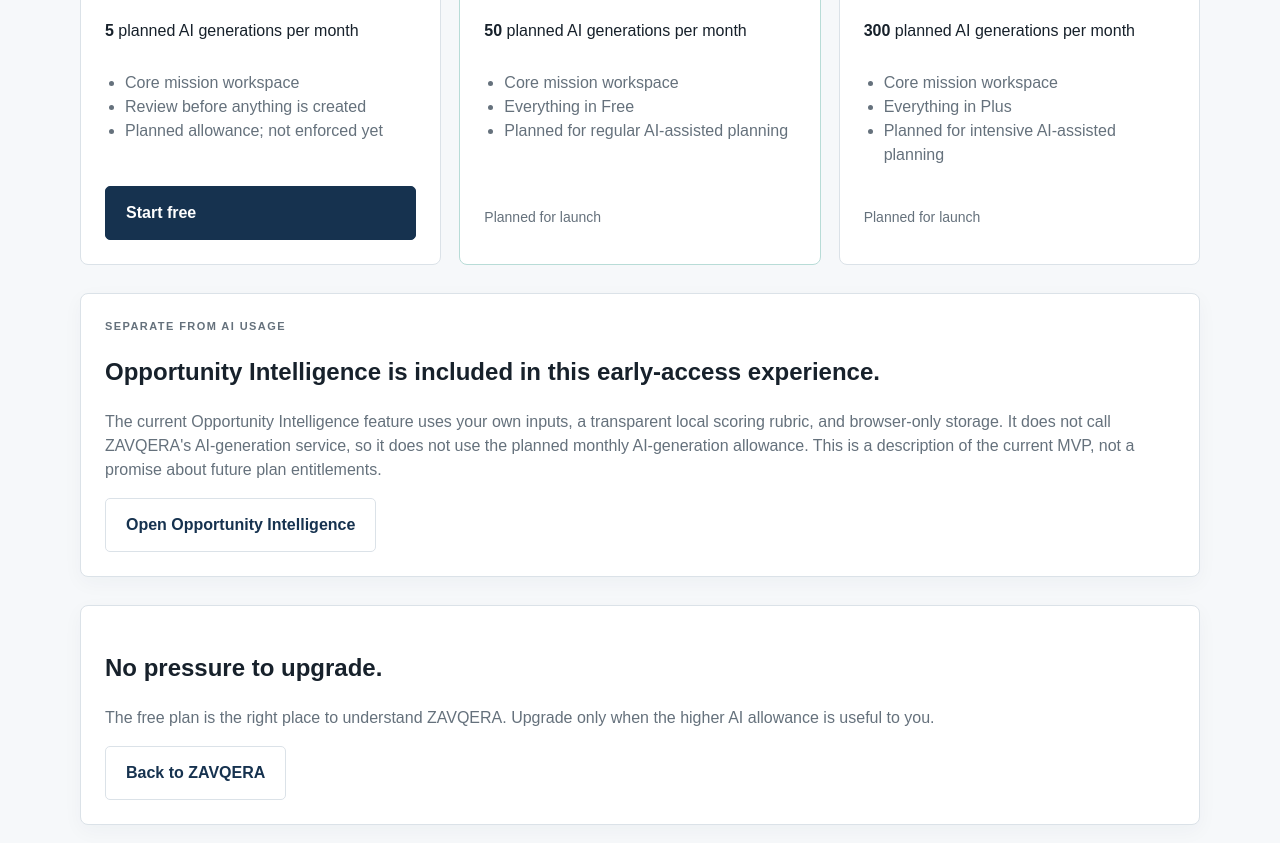
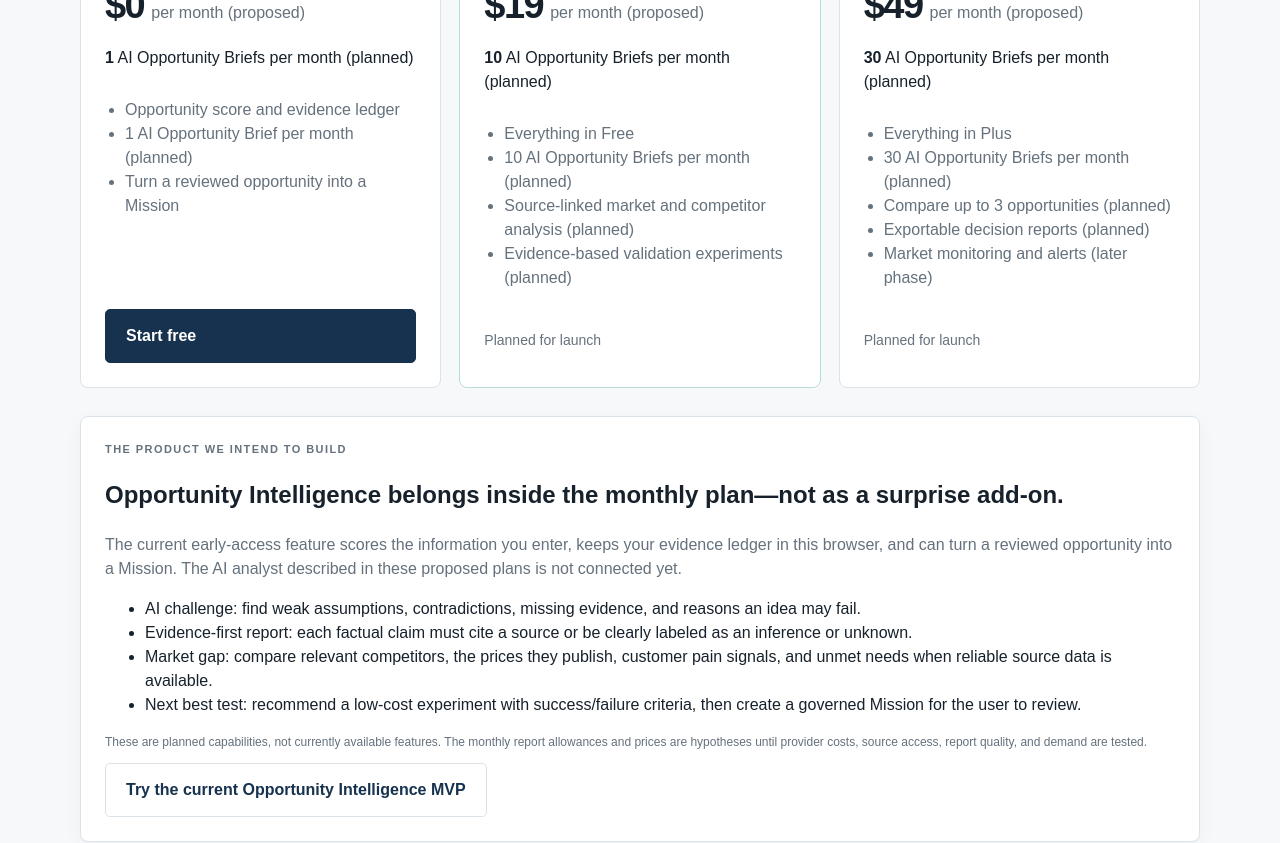
Before and after one commit to abdalrhmanata-gif/Nexo, a Next.js app in the folder apps/web/: page /pricing in a window 1280 px wide. Shown: the part 680-1523 px from the top of the page. Built offline with nearby package versions, Linux system fonts and the light colour scheme; no server answers.

Commit message:
feat(web): position Opportunity Intelligence inside monthly plans

```diff
--- a/apps/web/app/pricing/page.tsx
+++ b/apps/web/app/pricing/page.tsx
@@ -2,30 +2,66 @@
 import { LocalizedText } from "../../components/localized-text";
 
 const plans = [
-  { name: "Free", price: "$0", generations: "5", className: "", cta: true },
-  { name: "Plus", price: "$9", generations: "50", className: "pricing-card-featured", cta: false },
-  { name: "Pro", price: "$25", generations: "300", className: "pricing-card-pro", cta: false },
+  {
+    name: "Free",
+    price: "$0",
+    reports: "1",
+    className: "",
+    cta: true,
+    features: [
+      "Opportunity score and evidence ledger",
+      "1 AI Opportunity Brief per month (planned)",
+      "Turn a reviewed opportunity into a Mission",
+    ],
+  },
+  {
+    name: "Plus",
+    price: "$19",
+    reports: "10",
+    className: "pricing-card-featured",
+    cta: false,
+    features: [
+      "Everything in Free",
+      "10 AI Opportunity Briefs per month (planned)",
+      "Source-linked market and competitor analysis (planned)",
+      "Evidence-based validation experiments (planned)",
+    ],
+  },
+  {
+    name: "Pro",
+    price: "$49",
+    reports: "30",
+    className: "pricing-card-pro",
+    cta: false,
+    features: [
+      "Everything in Plus",
+      "30 AI Opportunity Briefs per month (planned)",
+      "Compare up to 3 opportunities (planned)",
+      "Exportable decision reports (planned)",
+      "Market monitoring and alerts (later phase)",
+    ],
+  },
 ];
 
 export default function PricingPage() {
   return <div className="container">
     <section className="pricing-hero">
       <p className="eyebrow"><LocalizedText en="Pricing" /></p>
-      <h1><LocalizedText en="Choose the amount of AI work you need." /></h1>
-      <p><LocalizedText en="Start free. Upgrade when ZAVQERA becomes part of your regular workflow." /></p>
-      <p className="pricing-status"><LocalizedText en="All plan prices and monthly AI allowances are launch-planning estimates. Paid billing and monthly usage enforcement are not enabled." /></p>
+      <h1><LocalizedText en="Find the opportunity. Prove it. Turn it into action." /></h1>
+      <p><LocalizedText en="One monthly plan should take you from an early idea to evidence, a clear decision, and a governed Mission." /></p>
+      <p className="pricing-status"><LocalizedText en="Proposed launch pricing, not active offers. Paid billing, AI Opportunity Briefs, and usage enforcement are not enabled yet." /></p>
     </section>
     <section className="pricing" aria-labelledby="pricing-heading">
-      <h2 id="pricing-heading" className="visually-hidden"><LocalizedText en="ZAVQERA plans" /></h2>
+      <h2 id="pricing-heading" className="visually-hidden"><LocalizedText en="Proposed monthly plans" /></h2>
       <div className="pricing-grid">
         {plans.map((plan) => <article key={plan.name} className={`pricing-card ${plan.className}`}>
           <p className="pricing-name"><LocalizedText en={plan.name} /></p>
-          <div className="pricing-price"><strong>{plan.price}</strong><span><LocalizedText en="per month" /></span></div>
-          <p className="pricing-allowance"><strong>{plan.generations}</strong> <LocalizedText en="planned AI generations per month" /></p>
+          <div className="pricing-price"><strong>{plan.price}</strong><span><LocalizedText en="per month (proposed)" /></span></div>
+          <p className="pricing-allowance">
+            <strong>{plan.reports}</strong> <LocalizedText en="AI Opportunity Briefs per month (planned)" />
+          </p>
           <ul>
-            <li><LocalizedText en="Core mission workspace" /></li>
-            <li><LocalizedText en={plan.name === "Free" ? "Review before anything is created" : plan.name === "Plus" ? "Everything in Free" : "Everything in Plus"} /></li>
-            <li><LocalizedText en={plan.name === "Free" ? "Planned allowance; not enforced yet" : plan.name === "Plus" ? "Planned for regular AI-assisted planning" : "Planned for intensive AI-assisted planning"} /></li>
+            {plan.features.map((feature) => <li key={feature}><LocalizedText en={feature} /></li>)}
           </ul>
           {plan.cta
             ? <Link className="button pricing-cta" href="/auth/sign-up"><LocalizedText en="Start free" /></Link>
@@ -34,14 +70,21 @@
       </div>
     </section>
     <section className="pricing-note card" aria-labelledby="opportunity-intelligence-pricing-heading">
-      <p className="eyebrow"><LocalizedText en="Separate from AI usage" /></p>
-      <h2 id="opportunity-intelligence-pricing-heading"><LocalizedText en="Opportunity Intelligence is included in this early-access experience." /></h2>
-      <p><LocalizedText en="The current Opportunity Intelligence feature uses your own inputs, a transparent local scoring rubric, and browser-only storage. It does not call ZAVQERA's AI-generation service, so it does not use the planned monthly AI-generation allowance. This is a description of the current MVP, not a promise about future plan entitlements." /></p>
-      <Link className="button button-quiet" href="/app/opportunities"><LocalizedText en="Open Opportunity Intelligence" /></Link>
+      <p className="eyebrow"><LocalizedText en="The product we intend to build" /></p>
+      <h2 id="opportunity-intelligence-pricing-heading"><LocalizedText en="Opportunity Intelligence belongs inside the monthly plan—not as a surprise add-on." /></h2>
+      <p><LocalizedText en="The current early-access feature scores the information you enter, keeps your evidence ledger in this browser, and can turn a reviewed opportunity into a Mission. The AI analyst described in these proposed plans is not connected yet." /></p>
+      <ul>
+        <li><LocalizedText en="AI challenge: find weak assumptions, contradictions, missing evidence, and reasons an idea may fail." /></li>
+        <li><LocalizedText en="Evidence-first report: each factual claim must cite a source or be clearly labeled as an inference or unknown." /></li>
+        <li><LocalizedText en="Market gap: compare relevant competitors, the prices they publish, customer pain signals, and unmet needs when reliable source data is available." /></li>
+        <li><LocalizedText en="Next best test: recommend a low-cost experiment with success/failure criteria, then create a governed Mission for the user to review." /></li>
+      </ul>
+      <p className="action-hint"><LocalizedText en="These are planned capabilities, not currently available features. The monthly report allowances and prices are hypotheses until provider costs, source access, report quality, and demand are tested." /></p>
+      <Link className="button button-quiet" href="/app/opportunities"><LocalizedText en="Try the current Opportunity Intelligence MVP" /></Link>
     </section>
     <section className="pricing-note card">
-      <h2><LocalizedText en="No pressure to upgrade." /></h2>
-      <p><LocalizedText en="The free plan is the right place to understand ZAVQERA. Upgrade only when the higher AI allowance is useful to you." /></p>
+      <h2><LocalizedText en="No unsupported promises." /></h2>
+      <p><LocalizedText en="The first version must be useful without AI; the paid analyst should launch only after source-backed reports, safe limits, privacy controls, and cost per report have been verified." /></p>
       <Link className="button button-quiet" href="/"><LocalizedText en="Back to ZAVQERA" /></Link>
     </section>
   </div>;
```
